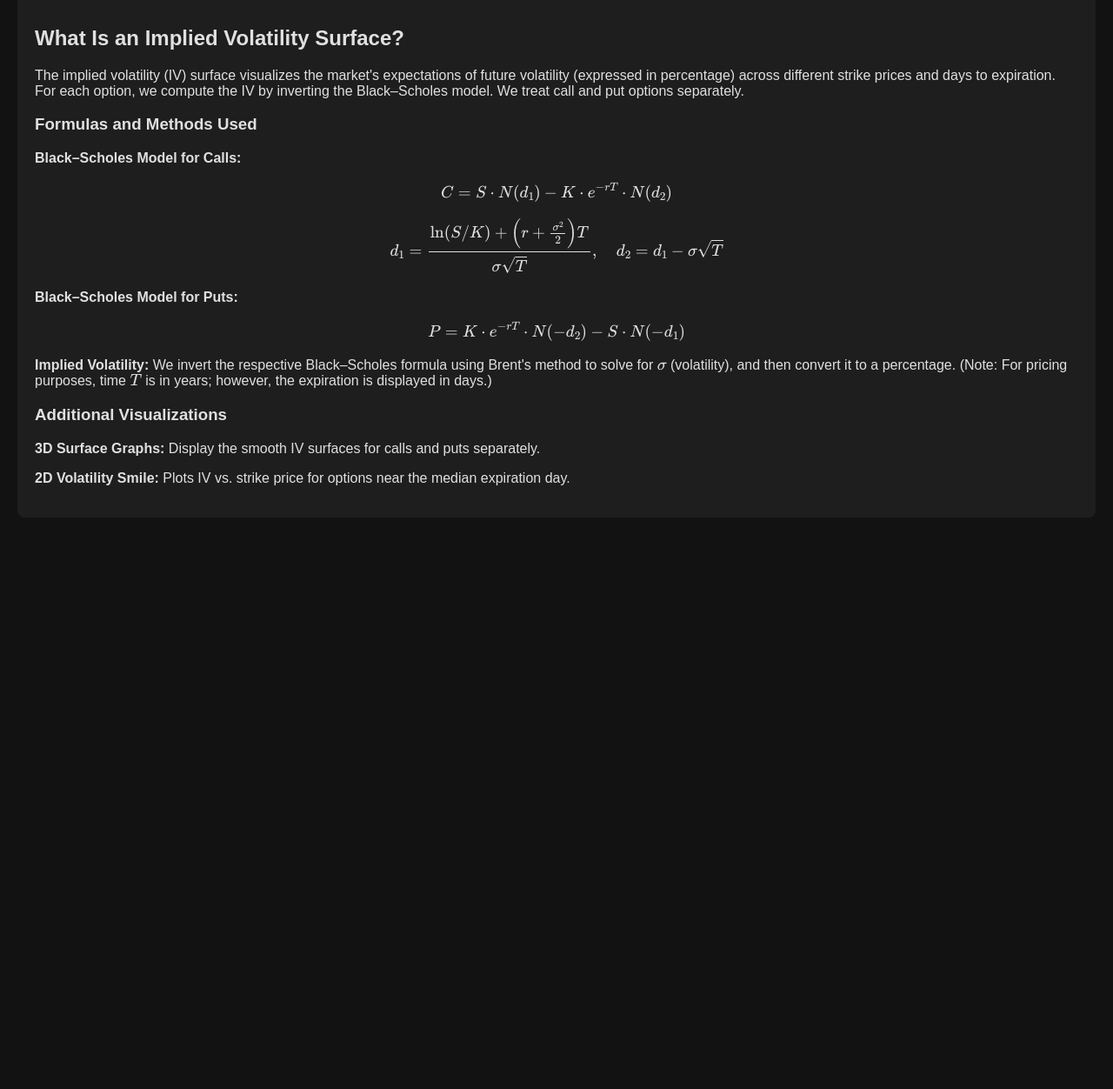
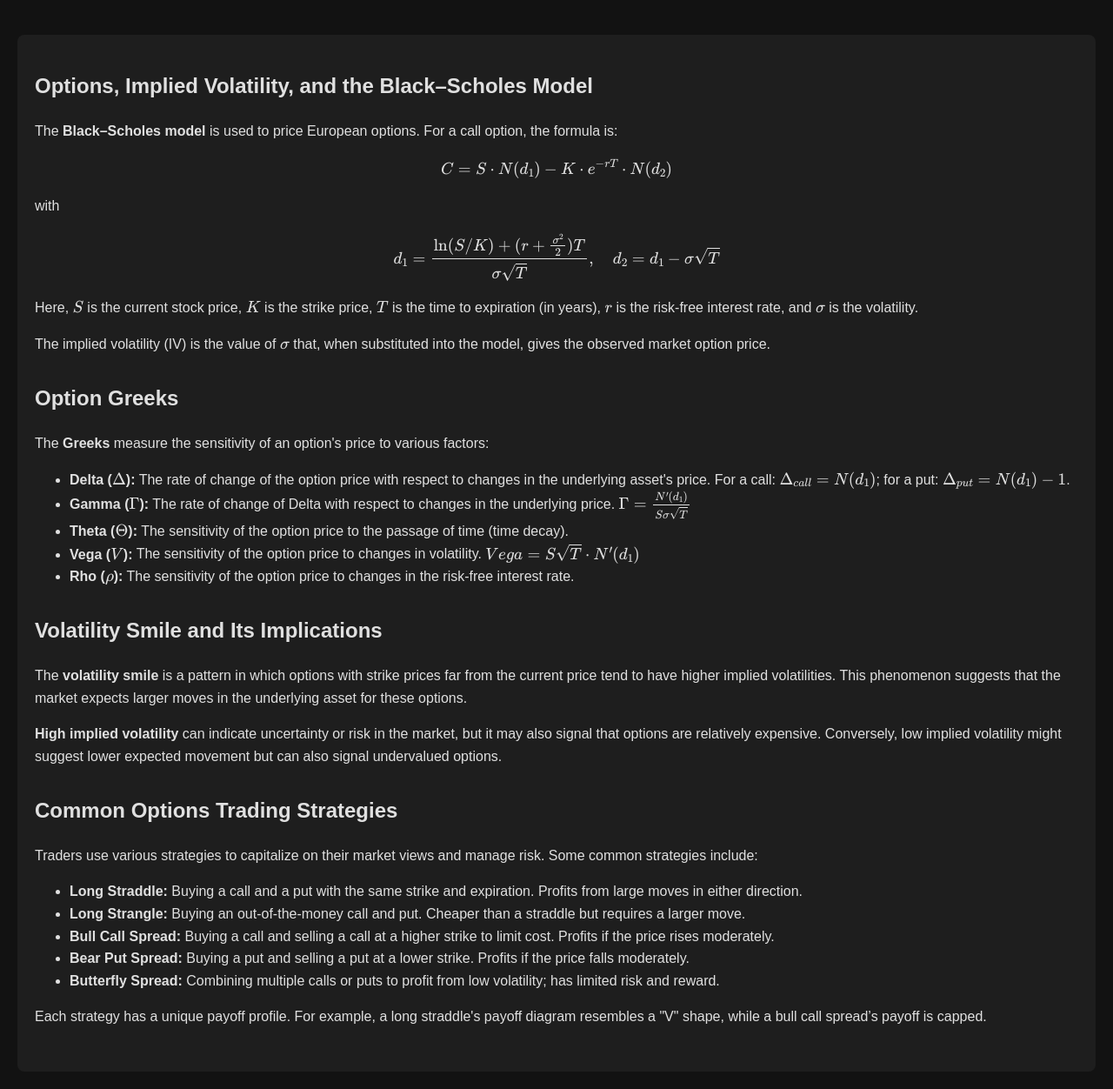
Before and after one commit to TroyW0325/vol_visualizer, a Flask app: page / in a window 1280 px wide. Shown: the part 2840-4092 px from the top of the page at 87% size. Before the commit the page ends 3398 px from the top, so only its background shows below. Run offline with Flask 3, Linux system fonts and the light colour scheme; some libraries are stand-ins or nearby versions.

Commit message:
Update: Unified axis scales, clipped negative volatility, and added professional options content.

```diff
--- a/app.py
+++ b/app.py
@@ -60,22 +60,18 @@ def vol_surface():
         return jsonify({'error': 'Ticker not found or no data available'}), 404
 
     S = hist['Close'].iloc[-1]
-    r = 0.01  # risk-free rate (adjust as needed)
+    r = 0.01  # risk-free rate
 
     # Separate arrays for calls and puts
-    calls_strikes = []
-    calls_times = []  # days to expiration
-    calls_ivs = []
-    puts_strikes = []
-    puts_times = []
-    puts_ivs = []
+    calls_strikes, calls_times, calls_ivs = [], [], []
+    puts_strikes, puts_times, puts_ivs = [], [], []
 
-    # Loop through available option expiration dates
+    # Loop through available expiration dates
     for exp in stock.options:
         expiration_date = pd.to_datetime(exp)
-        # Compute days to expiration (at least 1 day)
+        # Compute days to expiration (minimum 1 day)
         days = max((expiration_date - pd.Timestamp.now()).days, 1)
-        T_years = days / 365.0  # time in years for pricing
+        T_years = days / 365.0  # for pricing calculations
 
         try:
             chain = stock.option_chain(exp)
@@ -111,29 +107,31 @@ def vol_surface():
     if not (calls_strikes or puts_strikes):
         return jsonify({'error': 'Insufficient data to generate surface.'}), 400
 
-    # Create a common grid for interpolation using the union of calls and puts data
+    # Use the union of calls and puts for a common grid
     all_strikes = (calls_strikes if calls_strikes else []) + (puts_strikes if puts_strikes else [])
     all_times = (calls_times if calls_times else []) + (puts_times if puts_times else [])
     grid_x = np.linspace(min(all_strikes), max(all_strikes), num=50)
     grid_y = np.linspace(min(all_times), max(all_times), num=50)
     X, Y = np.meshgrid(grid_x, grid_y)
 
-    # Interpolate a smooth surface for calls
+    # Interpolate the smooth IV surface for calls and clip negative values
     if calls_strikes:
         calls_Z = griddata((calls_strikes, calls_times), calls_ivs, (X, Y), method='cubic')
         nan_mask = np.isnan(calls_Z)
         if np.any(nan_mask):
             calls_Z[nan_mask] = griddata((calls_strikes, calls_times), calls_ivs, (X, Y), method='nearest')[nan_mask]
+        calls_Z = np.maximum(calls_Z, 0)  # remove negative values
         calls_Z_list = calls_Z.tolist()
     else:
         calls_Z_list = None
 
-    # Interpolate a smooth surface for puts
+    # Interpolate the smooth IV surface for puts and clip negative values
     if puts_strikes:
         puts_Z = griddata((puts_strikes, puts_times), puts_ivs, (X, Y), method='cubic')
         nan_mask = np.isnan(puts_Z)
         if np.any(nan_mask):
             puts_Z[nan_mask] = griddata((puts_strikes, puts_times), puts_ivs, (X, Y), method='nearest')[nan_mask]
+        puts_Z = np.maximum(puts_Z, 0)
         puts_Z_list = puts_Z.tolist()
     else:
         puts_Z_list = None
@@ -152,4 +150,4 @@ def vol_surface():
     })
 
 if __name__ == '__main__':
-    app.run(debug=True)
+    app.run()
--- a/templates/index.html
+++ b/templates/index.html
@@ -16,11 +16,10 @@
       color: #e0e0e0;
       font-family: Arial, sans-serif;
       margin: 20px;
+      line-height: 1.6;
     }
-    h1, h2, h3 { color: #e0e0e0; }
-    form {
-      margin-bottom: 20px;
-    }
+    h1, h2, h3, h4 { color: #e0e0e0; }
+    form { margin-bottom: 20px; }
     input, button {
       padding: 10px;
       font-size: 16px;
@@ -28,21 +27,14 @@
       border-radius: 4px;
       margin-right: 10px;
     }
-    input {
-      width: 200px;
-    }
+    input { width: 200px; }
     button {
       background-color: #0077cc;
       color: white;
       cursor: pointer;
     }
-    button:hover {
-      background-color: #005fa3;
-    }
-    /* Graph container styling */
-    .graph-container {
-      margin-bottom: 40px;
-    }
+    button:hover { background-color: #005fa3; }
+    .graph-container { margin-bottom: 40px; }
     .graph-title {
       margin-bottom: 10px;
       font-size: 20px;
@@ -54,6 +46,7 @@
       background-color: #1e1e1e;
       border-radius: 8px;
     }
+    .section { margin-bottom: 30px; }
   </style>
 </head>
 <body>
@@ -84,49 +77,99 @@
     <div id="smile-chart-puts" style="width:100%; height:600px;"></div>
   </div>
 
+  <!-- Professional Options Education Section -->
   <div class="explanation">
-    <h2>What Is an Implied Volatility Surface?</h2>
+    <div class="section">
+      <h2>Options, Implied Volatility, and the Black–Scholes Model</h2>
       <p>
-      The implied volatility (IV) surface visualizes the market's expectations of future volatility (expressed in percentage)
-      across different strike prices and days to expiration. For each option, we compute the IV by inverting the Black–Scholes model.
-      We treat call and put options separately.
+        The <strong>Black–Scholes model</strong> is used to price European options. For a call option, the formula is:
       </p>
-    <h3>Formulas and Methods Used</h3>
       <p>
-      <strong>Black–Scholes Model for Calls:</strong>
-      <br>
         \[
         C = S \cdot N(d_1) - K \cdot e^{-rT} \cdot N(d_2)
         \]
+        with
         \[
-      d_1 = \frac{\ln(S/K) + \left(r + \frac{\sigma^2}{2}\right) T}{\sigma \sqrt{T}}, \quad d_2 = d_1 - \sigma \sqrt{T}
+        d_1 = \frac{\ln(S/K) + (r + \frac{\sigma^2}{2})T}{\sigma\sqrt{T}}, \quad d_2 = d_1 - \sigma\sqrt{T}
         \]
       </p>
       <p>
-      <strong>Black–Scholes Model for Puts:</strong>
-      <br>
-      \[
-      P = K \cdot e^{-rT} \cdot N(-d_2) - S \cdot N(-d_1)
-      \]
+        Here, \(S\) is the current stock price, \(K\) is the strike price, \(T\) is the time to expiration (in years), \(r\) is the risk-free interest rate, and \(\sigma\) is the volatility.
       </p>
       <p>
-      <strong>Implied Volatility:</strong> We invert the respective Black–Scholes formula using Brent's method to solve for \(\sigma\) (volatility),
-      and then convert it to a percentage. (Note: For pricing purposes, time \(T\) is in years; however, the expiration is displayed in days.)
+        The implied volatility (IV) is the value of \(\sigma\) that, when substituted into the model, gives the observed market option price.
       </p>
-    <h3>Additional Visualizations</h3>
+    </div>
+
+    <div class="section">
+      <h2>Option Greeks</h2>
       <p>
-      <strong>3D Surface Graphs:</strong> Display the smooth IV surfaces for calls and puts separately.
+        The <strong>Greeks</strong> measure the sensitivity of an option's price to various factors:
+      </p>
+      <ul>
+        <li>
+          <strong>Delta (\(\Delta\)):</strong> The rate of change of the option price with respect to changes in the underlying asset's price.
+          For a call: \(\Delta_{call} = N(d_1)\); for a put: \(\Delta_{put} = N(d_1)-1\).
+        </li>
+        <li>
+          <strong>Gamma (\(\Gamma\)):</strong> The rate of change of Delta with respect to changes in the underlying price.
+          \(\Gamma = \frac{N'(d_1)}{S\sigma\sqrt{T}}\)
+        </li>
+        <li>
+          <strong>Theta (\(\Theta\)):</strong> The sensitivity of the option price to the passage of time (time decay).
+        </li>
+        <li>
+          <strong>Vega (\(V\)):</strong> The sensitivity of the option price to changes in volatility.
+          \(Vega = S\sqrt{T} \cdot N'(d_1)\)
+        </li>
+        <li>
+          <strong>Rho (\(\rho\)):</strong> The sensitivity of the option price to changes in the risk-free interest rate.
+        </li>
+      </ul>
+    </div>
+
+    <div class="section">
+      <h2>Volatility Smile and Its Implications</h2>
+      <p>
+        The <strong>volatility smile</strong> is a pattern in which options with strike prices far from the current price tend to have higher implied volatilities. This phenomenon suggests that the market expects larger moves in the underlying asset for these options.
       </p>
       <p>
-      <strong>2D Volatility Smile:</strong> Plots IV vs. strike price for options near the median expiration day.
+        <strong>High implied volatility</strong> can indicate uncertainty or risk in the market, but it may also signal that options are relatively expensive. Conversely, low implied volatility might suggest lower expected movement but can also signal undervalued options.
       </p>
+    </div>
+
+    <div class="section">
+      <h2>Common Options Trading Strategies</h2>
+      <p>
+        Traders use various strategies to capitalize on their market views and manage risk. Some common strategies include:
+      </p>
+      <ul>
+        <li>
+          <strong>Long Straddle:</strong> Buying a call and a put with the same strike and expiration. Profits from large moves in either direction.
+        </li>
+        <li>
+          <strong>Long Strangle:</strong> Buying an out-of-the-money call and put. Cheaper than a straddle but requires a larger move.
+        </li>
+        <li>
+          <strong>Bull Call Spread:</strong> Buying a call and selling a call at a higher strike to limit cost. Profits if the price rises moderately.
+        </li>
+        <li>
+          <strong>Bear Put Spread:</strong> Buying a put and selling a put at a lower strike. Profits if the price falls moderately.
+        </li>
+        <li>
+          <strong>Butterfly Spread:</strong> Combining multiple calls or puts to profit from low volatility; has limited risk and reward.
+        </li>
+      </ul>
+      <p>
+        Each strategy has a unique payoff profile. For example, a long straddle's payoff diagram resembles a "V" shape, while a bull call spread’s payoff is capped.
+      </p>
+    </div>
   </div>
 
   <script>
     document.getElementById('ticker-form').addEventListener('submit', function(e) {
       e.preventDefault();
       var ticker = document.getElementById('ticker').value;
-
       var formData = new URLSearchParams();
       formData.append('ticker', ticker);
 
@@ -137,21 +180,15 @@
       })
       .then(response => response.json())
       .then(data => {
-        console.log("Data received from server:", data);
-        if(data.error) {
-          alert(data.error);
-          return;
-        }
+        if(data.error) { alert(data.error); return; }
 
-        // Compute axis ranges from the grid data to avoid auto–range artifacts (e.g. unwanted 0 ticks)
+        // Compute global axis ranges from the common grid
         var minStrike = Math.min.apply(null, data.grid_x);
         var maxStrike = Math.max.apply(null, data.grid_x);
         var minDays = Math.min.apply(null, data.grid_y);
         var maxDays = Math.max.apply(null, data.grid_y);
 
-        // -------------------------------
-        // 1. 3D Surface Plot for Calls
-        // -------------------------------
+        // 3D Surface Plot for Calls
         if(data.calls_Z) {
           var traceCalls = {
             x: data.grid_x,
@@ -171,7 +208,7 @@
             scene: {
               xaxis: { title: 'Strike Price', color: 'white', gridcolor: '#333', range: [minStrike, maxStrike] },
               yaxis: { title: 'Days to Expiration', color: 'white', gridcolor: '#333', range: [minDays, maxDays] },
-              zaxis: { title: 'IV (%)', color: 'white', gridcolor: '#333' },
+              zaxis: { title: 'IV (%)', color: 'white', gridcolor: '#333', autorange: true },
               bgcolor: '#121212'
             }
           };
@@ -180,9 +217,7 @@
           document.getElementById('chart-calls').innerHTML = "<p>No calls data available.</p>";
         }
 
-        // -------------------------------
-        // 2. 3D Surface Plot for Puts
-        // -------------------------------
+        // 3D Surface Plot for Puts
         if(data.puts_Z) {
           var tracePuts = {
             x: data.grid_x,
@@ -202,7 +237,7 @@
             scene: {
               xaxis: { title: 'Strike Price', color: 'white', gridcolor: '#333', range: [minStrike, maxStrike] },
               yaxis: { title: 'Days to Expiration', color: 'white', gridcolor: '#333', range: [minDays, maxDays] },
-              zaxis: { title: 'IV (%)', color: 'white', gridcolor: '#333' },
+              zaxis: { title: 'IV (%)', color: 'white', gridcolor: '#333', autorange: true },
               bgcolor: '#121212'
             }
           };
@@ -211,16 +246,13 @@
           document.getElementById('chart-puts').innerHTML = "<p>No puts data available.</p>";
         }
 
-        // -------------------------------
-        // 3. 2D Volatility Smile Plot for Calls
-        // -------------------------------
+        // 2D Volatility Smile Plot for Calls
         if(data.calls_time && data.calls_time.length > 0) {
-          // Determine median expiration for calls
+          // Use median expiration from calls (within a tolerance)
           var callsSorted = data.calls_time.slice().sort((a, b) => a - b);
           var medianCalls = callsSorted[Math.floor(callsSorted.length / 2)];
-          var tolerance = 5; // days tolerance
-          var smileCalls_strike = [];
-          var smileCalls_iv = [];
+          var tolerance = 5; // days
+          var smileCalls_strike = [], smileCalls_iv = [];
           for(var i = 0; i < data.calls_time.length; i++){
             if(Math.abs(data.calls_time[i] - medianCalls) < tolerance){
               smileCalls_strike.push(data.calls_strike[i]);
@@ -249,16 +281,12 @@
           document.getElementById('smile-chart-calls').innerHTML = "<p>No calls data available.</p>";
         }
 
-        // -------------------------------
-        // 4. 2D Volatility Smile Plot for Puts
-        // -------------------------------
+        // 2D Volatility Smile Plot for Puts
         if(data.puts_time && data.puts_time.length > 0) {
-          // Determine median expiration for puts
           var putsSorted = data.puts_time.slice().sort((a, b) => a - b);
           var medianPuts = putsSorted[Math.floor(putsSorted.length / 2)];
-          var tolerance = 5; // days tolerance
-          var smilePuts_strike = [];
-          var smilePuts_iv = [];
+          var tolerance = 5; // days
+          var smilePuts_strike = [], smilePuts_iv = [];
           for(var i = 0; i < data.puts_time.length; i++){
             if(Math.abs(data.puts_time[i] - medianPuts) < tolerance){
               smilePuts_strike.push(data.puts_strike[i]);
@@ -287,9 +315,7 @@
           document.getElementById('smile-chart-puts').innerHTML = "<p>No puts data available.</p>";
         }
       })
-      .catch(error => {
-        console.error('Error:', error);
-      });
+      .catch(error => { console.error('Error:', error); });
     });
   </script>
 </body>
```
Also changed, not shown: 1 other file. Lines whose indentation alone changed are shown as unchanged.
